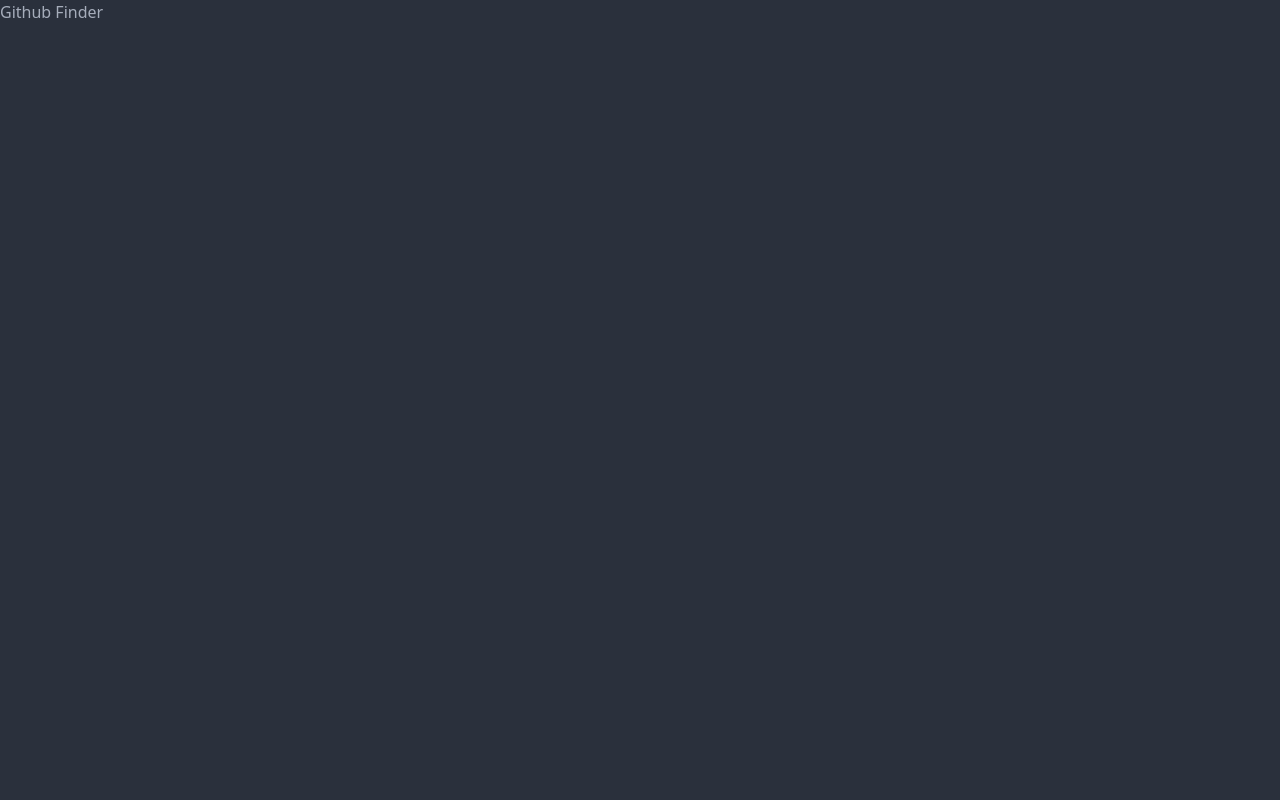
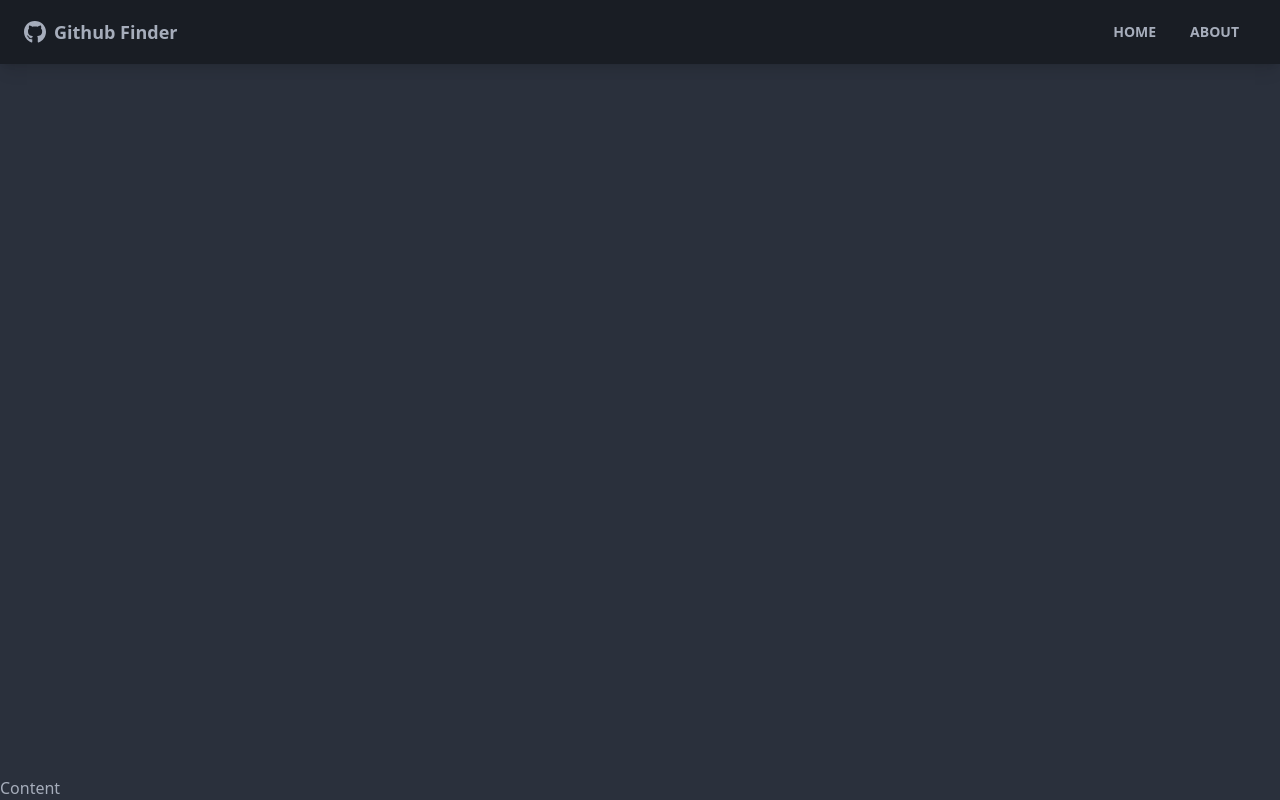
Before and after one commit to xmiscn/github-tail, a React (Create React App) app: page / in a window 1280 px wide. Built offline with nearby package versions, Linux system fonts and the light colour scheme; the HTML template or start-up script is replaced by a standard one.

Commit message:
Navbar implemented

```diff
--- a/package.json
+++ b/package.json
@@ -9,6 +9,8 @@
     "daisyui": "^2.17.0",
     "react": "^18.2.0",
     "react-dom": "^18.2.0",
+    "react-icons": "^4.4.0",
+    "react-router-dom": "^6.3.0",
     "react-scripts": "5.0.1",
     "web-vitals": "^2.1.4"
   },
--- a/src/App.js
+++ b/src/App.js
@@ -1,8 +1,15 @@
+import { BrowserRouter as Router, Routes, Route, Link } from 'react-router-dom';
+
+import Navbar from './components/layout/Navbar';
+
 function App() {
   return (
-    <div>
-      <h1>Github Finder</h1>
-    </div>
+    <Router>
+      <div className='flex flex-col justify-between h-screen'>
+        <Navbar />
+        <main>Content</main>
+      </div>
+    </Router>
   );
 }
 
--- /dev/null
+++ b/src/components/layout/Navbar.jsx
@@ -0,0 +1,38 @@
+import { FaGithub } from 'react-icons/fa';
+import { Link } from 'react-router-dom';
+import PropTypes from 'prop-types';
+
+function Navbar({ title }) {
+  return (
+    <nav className='navbar mb-12 shadow-lg bg-neutral text-neutral-content'>
+      <div className='container mx-auto'>
+        <div className='flex-none px-2 mx-2'>
+          <FaGithub className='inline pr-2 text-3xl' />
+          <Link to='/' className='text-lg font-bold align-middle'>
+            {title}
+          </Link>
+        </div>
+        <div className='flex-1 px-2 mx-2'>
+          <div className='flex justify-end'>
+            <Link to='/' className='btn btn-ghost btm-sm rounded-btn '>
+              Home
+            </Link>
+            <Link to='/about' className='btn btn-ghost btm-sm rounded-btn '>
+              About
+            </Link>
+          </div>
+        </div>
+      </div>
+    </nav>
+  );
+}
+
+Navbar.defaultProps = {
+  title: 'Github Finder',
+};
+
+Navbar.propTypes = {
+  title: PropTypes.string,
+};
+
+export default Navbar;
```
Also changed, not shown: 1 other file (tests, documents, lock files or other folders).
